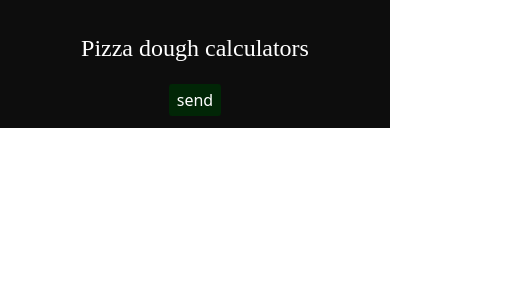
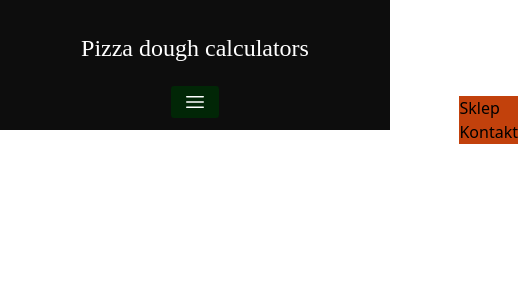
Before and after one commit to Dziara92/PizzaDough_V2, a React (Vite) app: page / in a window 390 px wide. Shown: the top 300 px of the page, 518 px wide, since content can reach past the window. Built offline with nearby package versions, Linux system fonts and the light colour scheme; a web font is replaced by a local one.

Commit message:
created icon bar in menu and mobile menu

```diff
--- a/index.html
+++ b/index.html
@@ -8,7 +8,7 @@
   <title>Vite + React</title>
 </head>
 
-<body>
+<body class=" overflow-x-hidden">
   <div id="root"></div>
   <script type="module" src="/src/main.jsx"></script>
 </body>
--- /dev/null
+++ b/src/assets/iconsMobileMenuBar.jsx
@@ -0,0 +1,46 @@
+/* eslint-disable react/prop-types */
+export const IconBar = ({ isOpenMenu }) => {
+  return (
+    <svg
+      xmlns="http://www.w3.org/2000/svg"
+      fill="none"
+      viewBox="0 0 24 24"
+      strokeWidth={1.5}
+      stroke="currentColor"
+      className={
+        !isOpenMenu
+          ? `w-6 h-6 absolute top-[50%] left-[50%] -translate-y-[50%] -translate-x-[50%] transition opacity-100 duration-300 `
+          : `opacity-0 top-[50%] left-[50%] -translate-y-[50%] -translate-x-[50%]`
+      }
+    >
+      <path
+        strokeLinecap="round"
+        strokeLinejoin="round"
+        d="M3.75 6.75h16.5M3.75 12h16.5m-16.5 5.25h16.5"
+      />
+    </svg>
+  );
+};
+
+export const IconCloseBar = ({ isOpenMenu }) => {
+  return (
+    <svg
+      xmlns="http://www.w3.org/2000/svg"
+      fill="none"
+      viewBox="0 0 24 24"
+      strokeWidth={1.5}
+      stroke="currentColor"
+      className={
+        isOpenMenu
+          ? ` transition w-6 h-6 absolute top-[50%] left-[50%] -translate-y-[50%] -translate-x-[50%]  opacity-100 duration-300`
+          : `opacity-0 top-[50%] left-[50%] -translate-y-[50%] -translate-x-[50%]`
+      }
+    >
+      <path
+        strokeLinecap="round"
+        strokeLinejoin="round"
+        d="M6 18 18 6M6 6l12 12"
+      />
+    </svg>
+  );
+};
--- a/src/components/header.jsx
+++ b/src/components/header.jsx
@@ -1,16 +1,21 @@
+import { useState } from "react";
 import Navigation from "./navigation";
+import MobileNavigation from "./mobileNavigation";
 
 const Header = () => {
+  const [isOpenMenu, setIsOpenMenu] = useState(false);
+
   return (
-    <header className="bg-primaryBgc py-3 ">
+    <header className="bg-primaryBgc py-3 relative ">
       <div className="container flex flex-col justify-center items-center xsm:flex-row xsm:justify-between xsm:items-center mx-auto px-[5px] ">
         <div>
           <h1 className="text-white text-2xl text-center py-5 font-primaryFont">
             Pizza dough calculators
           </h1>
         </div>
-        <Navigation />
+        <Navigation isOpenMenu={isOpenMenu} setIsOpenMenu={setIsOpenMenu} />
       </div>
+      <MobileNavigation isOpenMenu={isOpenMenu} />
     </header>
   );
 };
--- /dev/null
+++ b/src/components/mobileNavigation.jsx
@@ -0,0 +1,21 @@
+/* eslint-disable react/prop-types */
+import { menu } from "../data/dataFile";
+const MobileNavigation = ({ isOpenMenu }) => {
+  return (
+    <div
+      className={
+        isOpenMenu
+          ? "transition-all absolute top-[96px] right-0  bg-orange-700"
+          : "transition-all absolute top-[96px] -right-32 bg-orange-700"
+      }
+    >
+      <ul>
+        {menu.map((menu) => {
+          return <li key={menu.id}>{menu.name}</li>;
+        })}
+      </ul>
+    </div>
+  );
+};
+
+export default MobileNavigation;
--- a/src/components/navigation.jsx
+++ b/src/components/navigation.jsx
@@ -1,10 +1,16 @@
+/* eslint-disable react/prop-types */
 import { menu } from "../data/dataFile";
+import { IconBar, IconCloseBar } from "../assets/iconsMobileMenuBar";
 
-const Navigation = () => {
+const Navigation = ({ isOpenMenu, setIsOpenMenu }) => {
   return (
     <div>
-      <button className="border-0 px-2 py-1 rounded-[3px] bg-buttonBgc text-white  text-center md:hidden">
-        send
+      <button
+        className=" w-8 h-8 border-0 px-6 py-4 rounded-[3px] bg-buttonBgc text-white  text-center  relative md:hidden"
+        onClick={() => setIsOpenMenu(!isOpenMenu)}
+      >
+        <IconBar isOpenMenu={isOpenMenu} />
+        <IconCloseBar isOpenMenu={isOpenMenu} />
       </button>
       <ul className="hidden md:flex gap-5 text-white cursor-pointer">
         {menu.map((menu) => {
```
Also changed, not shown: .eslintrc.cjs.
